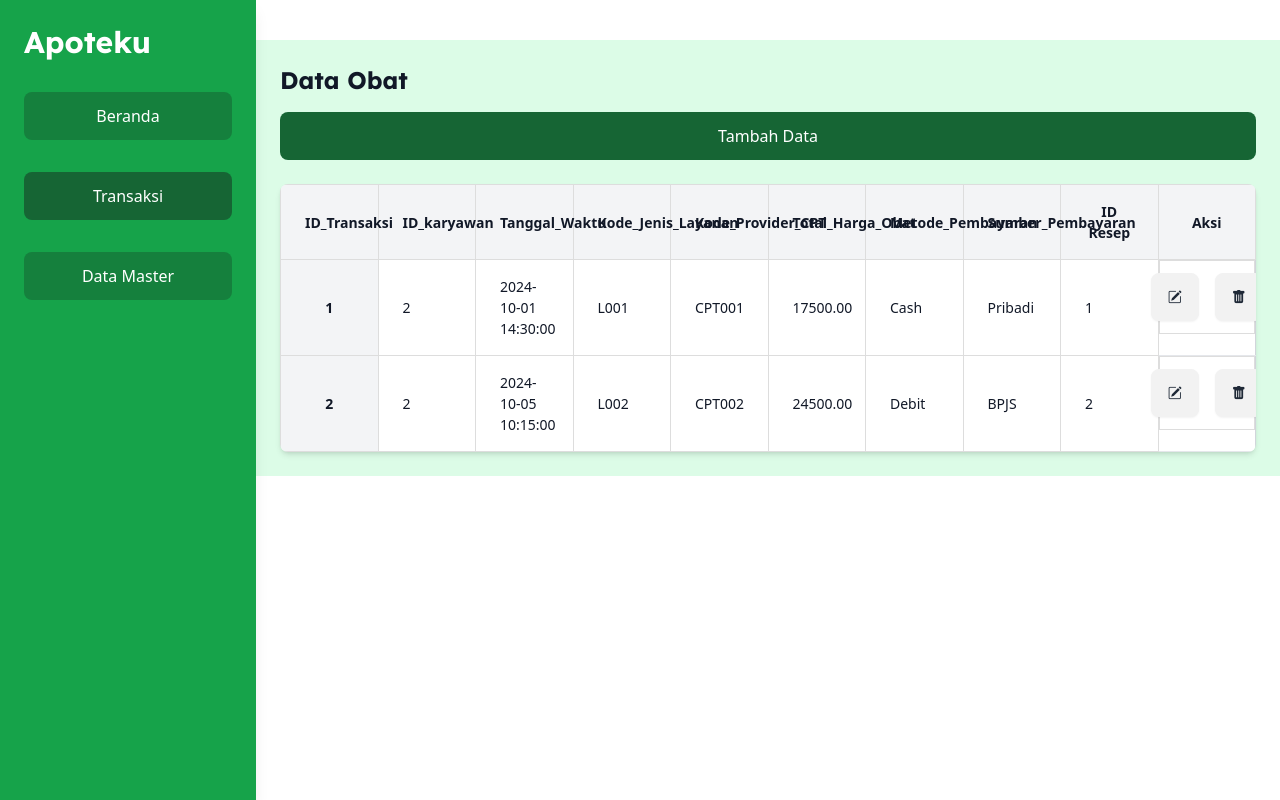
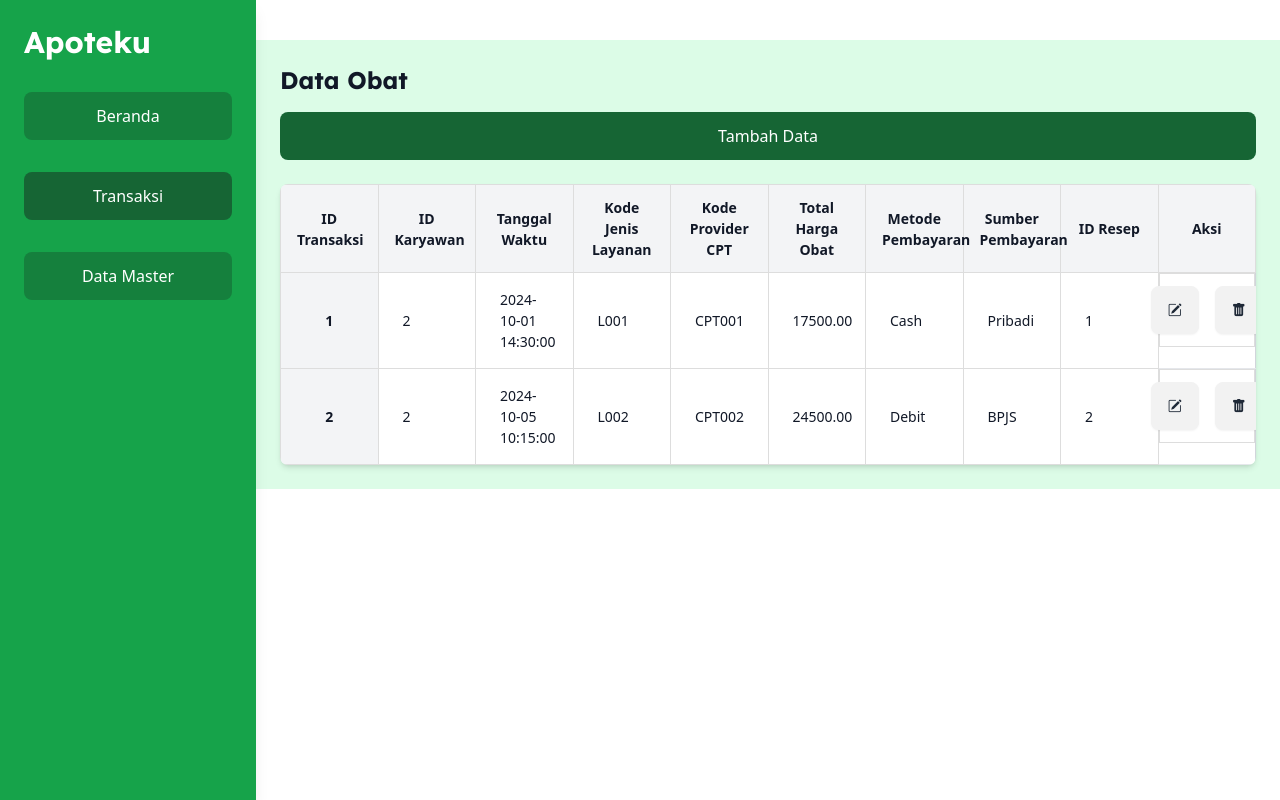
Before and after one commit to praditarif/apoteku, a PHP site: page /transaksi-penjualan.php in a window 1280 px wide. Run offline with PHP 8.4, Linux system fonts and the light colour scheme; data comes from the database, SQL or seed files in the repository.

Commit message:
coba cek tabelnya

```diff
--- a/src/index.html
+++ b/src/index.html
@@ -1,4 +1,4 @@
-<!DOCTYPE html>
+z<!DOCTYPE html>
 <html lang="en">
 <head>
     <meta charset="UTF-8">
@@ -13,7 +13,7 @@
         }
     </script>
 </head>
-    <!-- ini adalah test -->
+
 <body class="bg-green-100 text-gray-900">
 
     <div class="flex">
--- a/src/transaksi-penjualan.php
+++ b/src/transaksi-penjualan.php
@@ -160,21 +160,23 @@
         <!-- Tombol Tambah Data -->
         <a href="/apoteku/src/transaksi-penjualan-create.php"class="bg-green-800 text-white p-3 rounded-lg flex items-center justify-center hover:bg-green-800 mb-6">Tambah Data</a>
 
-        <!-- Tabel -->
+
+
+        <!-- Tabel --> <!-- /Ini diubah dikit -->
         <div class=" bg-white shadow-md rounded-lg overflow-x-auto w-full">
-            <table class="w-full text-left border border-gray-300">
+            <table class="auto w-full text-left border border-gray-300">
                 <thead class="bg-gray-100">
                     <tr>
-                        <th class="w-1/6 px-6 py-4">ID_Transaksi</th>
-                        <th class="w-1/6 px-6 py-4">ID_karyawan</th>
-                        <th class="w-1/6 px-6 py-4">Tanggal_Waktu</th>
-                        <th class="w-1/6 px-6 py-4">Kode_Jenis_Layanan</th>
-                        <th class="w-1/6 px-6 py-4">Kode_Provider_CPT</th>
-                        <th class="w-1/6 px-6 py-4">Total_Harga_Obat</th>
-                        <th class="w-1/6 px-6 py-4 text-center">Metode_Pembayaran</th>
-                        <th class="w-1/6 px-6 py-4 text-center">Sumber_Pembayaran</th>
-                        <th class="w-1/6 px-6 py-4 text-center">ID Resep</th>
-                        <th class="w-1/6 px-6 py-4 text-center">Aksi</th>
+                    <th class="px-4 py-2 min-w-[100px]">ID Transaksi</th>
+                    <th class="px-4 py-2 min-w-[120px]">ID Karyawan</th>
+                    <th class="px-4 py-2">Tanggal Waktu</th>
+                    <th class="px-4 py-2 min-w-[130px]">Kode Jenis Layanan</th>
+                    <th class="px-4 py-2 min-w-[150px]">Kode Provider CPT</th>
+                    <th class="px-4 py-2">Total Harga Obat</th>
+                    <th class="px-4 py-2 min-w-[150px] text-center">Metode Pembayaran</th>
+                    <th class="px-4 py-2 min-w-[150px] text-center">Sumber Pembayaran</th>
+                    <th class="px-4 py-2 text-center">ID Resep</th>
+                    <th class="px-4 py-2 text-center">Aksi</th>
 
                     </tr>
                 </thead>
```
